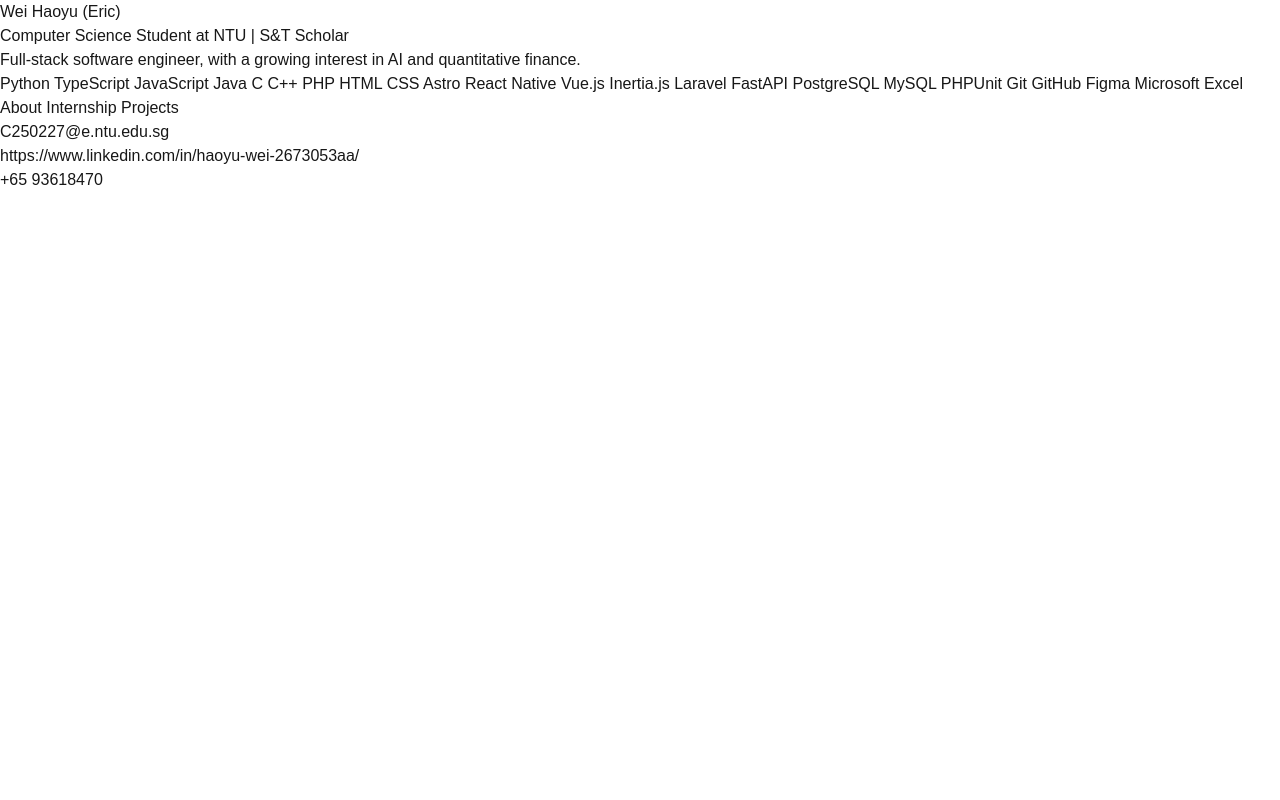
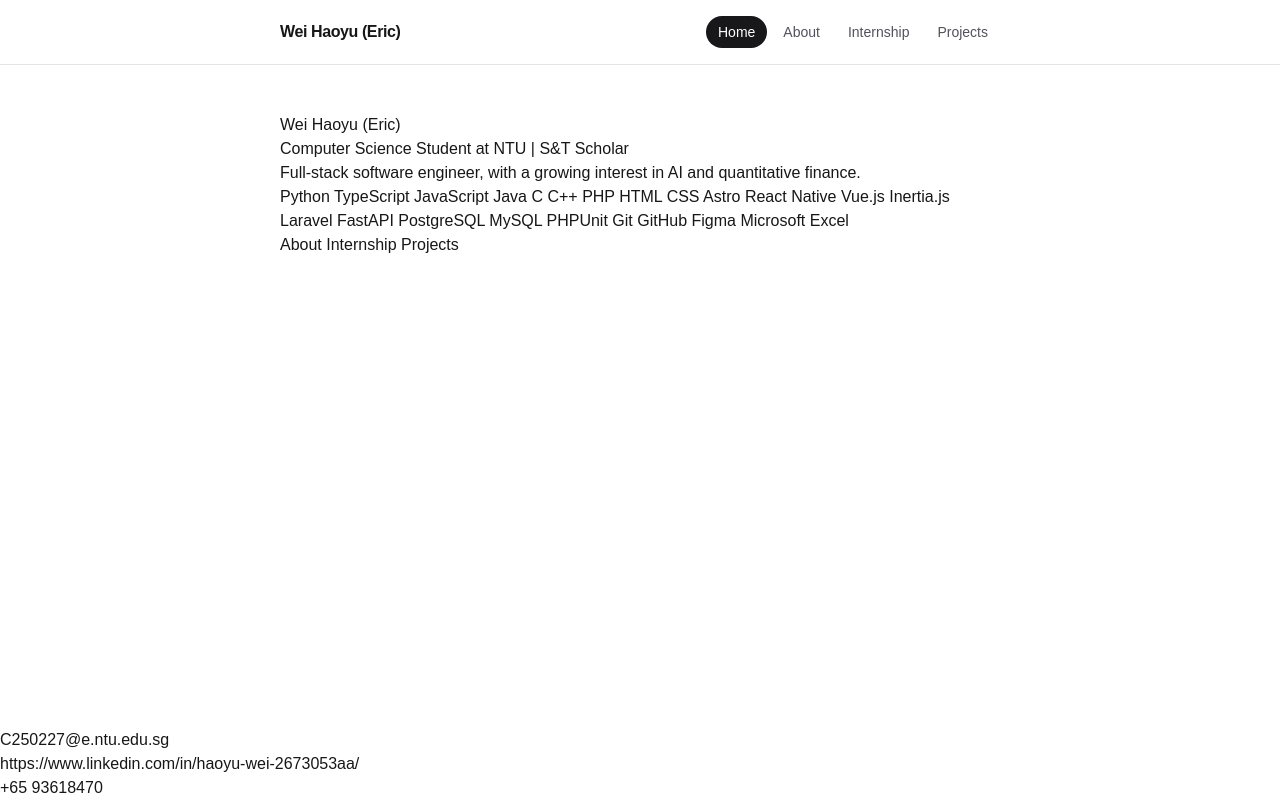
Before and after one commit to whyeric92-eng/my-website, a Next.js app: page / in a window 1280 px wide. Built offline with nearby package versions, Linux system fonts and the light colour scheme.

Commit message:
feat: add the Nav at the top of the website

```diff
--- a/app/layout.tsx
+++ b/app/layout.tsx
@@ -1,6 +1,7 @@
 import type { Metadata } from "next";
 import { Geist, Geist_Mono } from "next/font/google";
 import "./globals.css";
+import Nav from "@/components/Nav";
 import Footer from '@/components/Footer';
 import { profile } from "@/data/profile";
 
@@ -29,7 +30,11 @@
       lang="en"
       className={`${geistSans.variable} ${geistMono.variable} h-full antialiased`}
     >
-      <body className="min-h-full flex flex-col">{children}
+      <body className="min-h-full flex flex-col bg-background text-foreground">
+        <Nav />
+        <main className="mx-auto w-full max-w-3xl flex-1 px-6 pt-12 pb-32 sm:pb-24">
+          {children}
+        </main>
         <Footer />
       </body>
     </html>
--- /dev/null
+++ b/components/Nav.tsx
@@ -0,0 +1,44 @@
+"use client";
+
+import Link from "next/link";
+import { usePathname } from "next/navigation";
+import { profile } from "@/data/profile";
+
+const links = [
+  { href: "/", label: "Home" },
+  { href: "/about", label: "About" },
+  { href: "/internship", label: "Internship" },
+  { href: "/projects", label: "Projects" },
+];
+
+export default function Nav() {
+  const pathname = usePathname();
+
+  return (
+    <nav className="sticky top-0 z-10 border-b border-zinc-200 bg-background/80 backdrop-blur dark:border-zinc-800">
+      <div className="mx-auto flex max-w-3xl items-center justify-between px-6 py-4">
+        <Link href="/" className="font-semibold tracking-tight">
+          {profile.name}
+        </Link>
+        <div className="flex gap-1 text-sm">
+          {links.map((link) => {
+            const active = pathname === link.href;
+            return (
+              <Link
+                key={link.href}
+                href={link.href}
+                className={`rounded-full px-3 py-1.5 transition-colors ${
+                  active
+                    ? "bg-zinc-900 text-white dark:bg-white dark:text-zinc-900"
+                    : "text-zinc-600 hover:bg-zinc-100 dark:text-zinc-400 dark:hover:bg-zinc-900"
+                }`}
+              >
+                {link.label}
+              </Link>
+            );
+          })}
+        </div>
+      </div>
+    </nav>
+  );
+}
```
